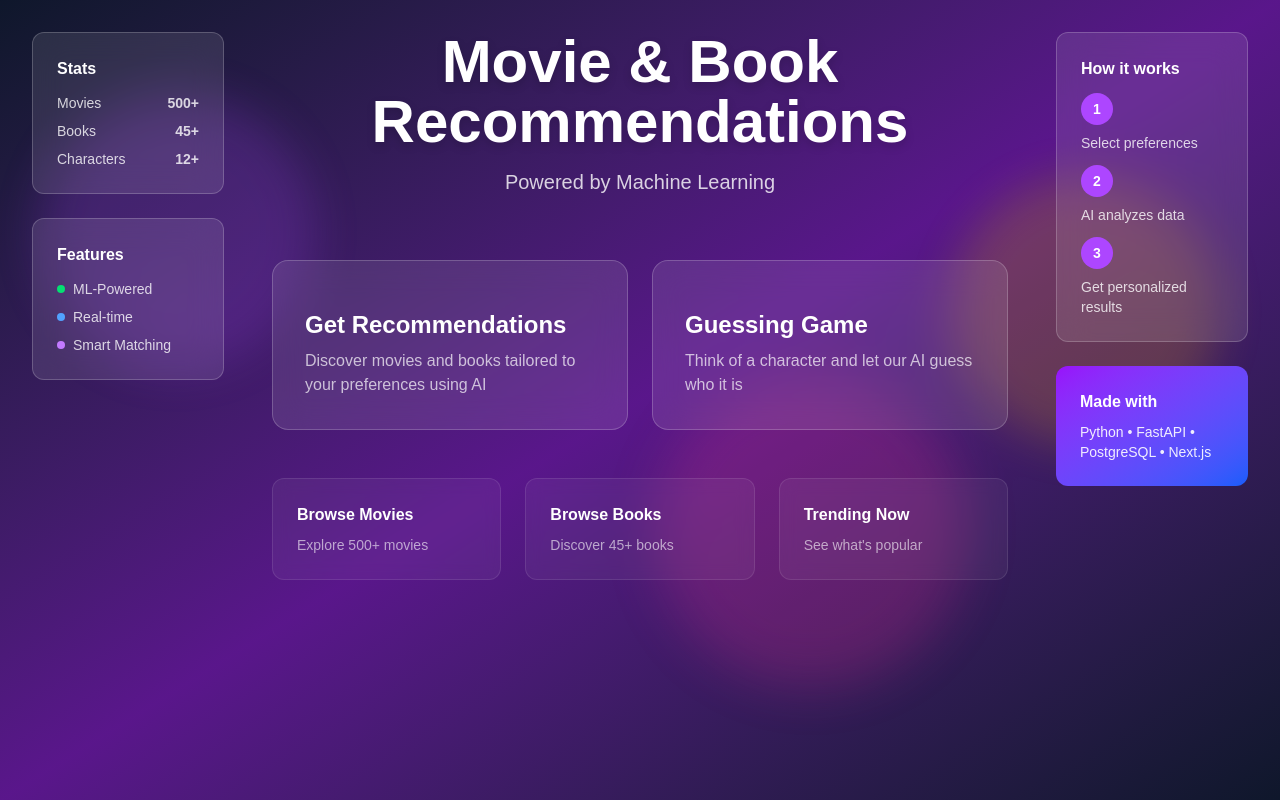
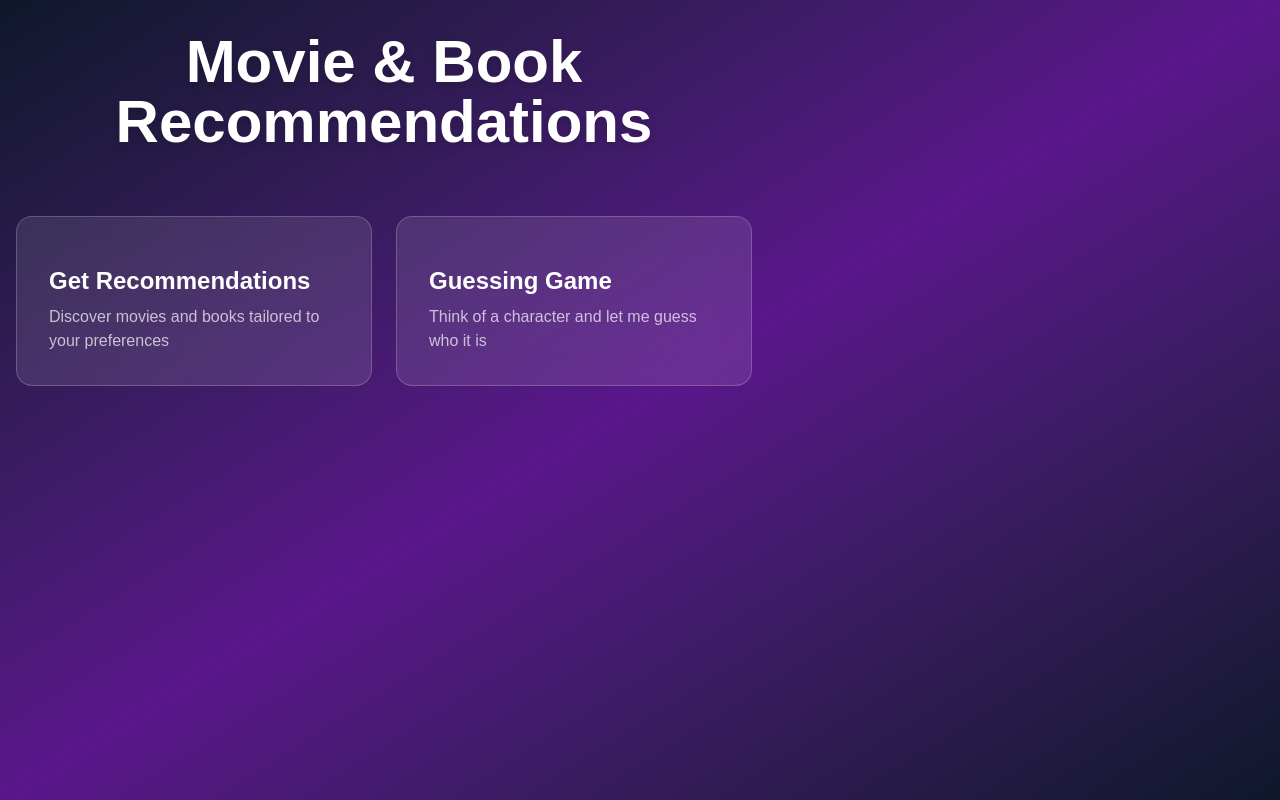
Before and after one commit to PembaSrpa/movie-recommendation-frontend, a Next.js app: page / in a window 1280 px wide. Built offline with nearby package versions, Linux system fonts and the light colour scheme.

Commit message:
Improved UI with centered layout and side panels 2

```diff
--- a/app/page.js
+++ b/app/page.js
@@ -8,9 +8,6 @@ export default function Home() {
         <h1 className="text-6xl font-bold text-white mb-4 drop-shadow-lg">
           Movie & Book<br/>Recommendations
         </h1>
-        <p className="text-xl text-white/80">
-          Powered by Machine Learning
-        </p>
       </div>
 
       <div className="grid md:grid-cols-2 gap-6 mb-12">
@@ -21,7 +18,7 @@ export default function Home() {
               Get Recommendations
             </h2>
             <p className="text-white/70">
-              Discover movies and books tailored to your preferences using AI
+              Discover movies and books tailored to your preferences
             </p>
           </div>
         </Link>
@@ -33,31 +30,8 @@ export default function Home() {
               Guessing Game
             </h2>
             <p className="text-white/70">
-              Think of a character and let our AI guess who it is
+              Think of a character and let me guess who it is
             </p>
-          </div>
-        </Link>
-      </div>
-
-      <div className="grid md:grid-cols-3 gap-6">
-        <Link href="/browse/movies">
-          <div className="bg-white/5 backdrop-blur-sm rounded-xl p-6 hover:bg-white/10 transition cursor-pointer border border-white/10">
-            <h3 className="text-white font-semibold mb-2">Browse Movies</h3>
-            <p className="text-white/60 text-sm">Explore 500+ movies</p>
-          </div>
-        </Link>
-
-        <Link href="/browse/books">
-          <div className="bg-white/5 backdrop-blur-sm rounded-xl p-6 hover:bg-white/10 transition cursor-pointer border border-white/10">
-            <h3 className="text-white font-semibold mb-2">Browse Books</h3>
-            <p className="text-white/60 text-sm">Discover 45+ books</p>
-          </div>
-        </Link>
-
-        <Link href="/trending">
-          <div className="bg-white/5 backdrop-blur-sm rounded-xl p-6 hover:bg-white/10 transition cursor-pointer border border-white/10">
-            <h3 className="text-white font-semibold mb-2">Trending Now</h3>
-            <p className="text-white/60 text-sm">See what&apos;s popular</p>
           </div>
         </Link>
       </div>
--- a/components/PageLayout.js
+++ b/components/PageLayout.js
@@ -1,84 +1,9 @@
 export default function PageLayout({ children }) {
   return (
     <div className="min-h-screen bg-linear-to-br from-slate-900 via-purple-900 to-slate-900 relative overflow-hidden">
-      <div className="absolute inset-0 opacity-20">
-        <div className="absolute top-20 left-10 w-72 h-72 bg-purple-500 rounded-full mix-blend-multiply filter blur-xl animate-blob"></div>
-        <div className="absolute top-40 right-10 w-72 h-72 bg-yellow-500 rounded-full mix-blend-multiply filter blur-xl animate-blob animation-delay-2000"></div>
-        <div className="absolute bottom-20 left-1/2 w-72 h-72 bg-pink-500 rounded-full mix-blend-multiply filter blur-xl animate-blob animation-delay-4000"></div>
-      </div>
-
-      <div className="relative flex min-h-screen">
-        <div className="hidden lg:block lg:w-1/5 p-8">
-          <div className="sticky top-8 space-y-6">
-            <div className="bg-white/10 backdrop-blur-lg rounded-xl p-6 border border-white/20">
-              <h3 className="text-white font-bold mb-3">Stats</h3>
-              <div className="space-y-2 text-white/80 text-sm">
-                <div className="flex justify-between">
-                  <span>Movies</span>
-                  <span className="font-semibold">500+</span>
-                </div>
-                <div className="flex justify-between">
-                  <span>Books</span>
-                  <span className="font-semibold">45+</span>
-                </div>
-                <div className="flex justify-between">
-                  <span>Characters</span>
-                  <span className="font-semibold">12+</span>
-                </div>
-              </div>
-            </div>
-
-            <div className="bg-white/10 backdrop-blur-lg rounded-xl p-6 border border-white/20">
-              <h3 className="text-white font-bold mb-3">Features</h3>
-              <ul className="space-y-2 text-white/80 text-sm">
-                <li className="flex items-center gap-2">
-                  <div className="w-2 h-2 bg-green-400 rounded-full"></div>
-                  ML-Powered
-                </li>
-                <li className="flex items-center gap-2">
-                  <div className="w-2 h-2 bg-blue-400 rounded-full"></div>
-                  Real-time
-                </li>
-                <li className="flex items-center gap-2">
-                  <div className="w-2 h-2 bg-purple-400 rounded-full"></div>
-                  Smart Matching
-                </li>
-              </ul>
-            </div>
-          </div>
-        </div>
-
         <div className="w-full lg:w-3/5 px-4 py-8">
           {children}
         </div>
-
-        <div className="hidden lg:block lg:w-1/5 p-8">
-          <div className="sticky top-8 space-y-6">
-            <div className="bg-white/10 backdrop-blur-lg rounded-xl p-6 border border-white/20">
-              <h3 className="text-white font-bold mb-3">How it works</h3>
-              <div className="space-y-3 text-white/80 text-sm">
-                <div>
-                  <div className="w-8 h-8 bg-purple-500 rounded-full flex items-center justify-center text-white font-bold mb-2">1</div>
-                  <p>Select preferences</p>
-                </div>
-                <div>
-                  <div className="w-8 h-8 bg-purple-500 rounded-full flex items-center justify-center text-white font-bold mb-2">2</div>
-                  <p>AI analyzes data</p>
-                </div>
-                <div>
-                  <div className="w-8 h-8 bg-purple-500 rounded-full flex items-center justify-center text-white font-bold mb-2">3</div>
-                  <p>Get personalized results</p>
-                </div>
-              </div>
-            </div>
-
-            <div className="bg-linear-to-br from-purple-600 to-blue-600 rounded-xl p-6 text-white">
-              <h3 className="font-bold mb-2">Made with</h3>
-              <p className="text-sm opacity-90">Python • FastAPI • PostgreSQL • Next.js</p>
-            </div>
-          </div>
-        </div>
-      </div>
     </div>
   );
 }
```
